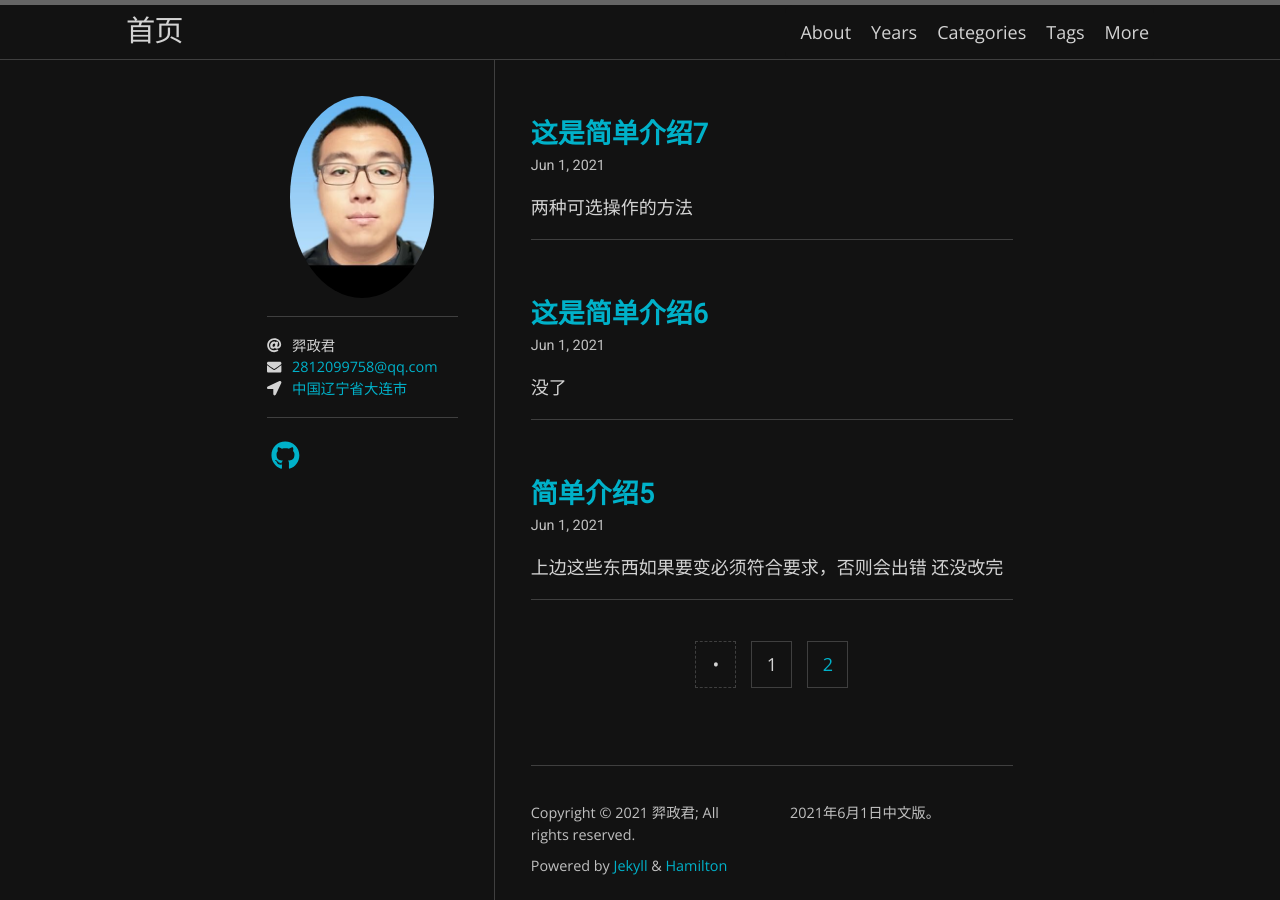
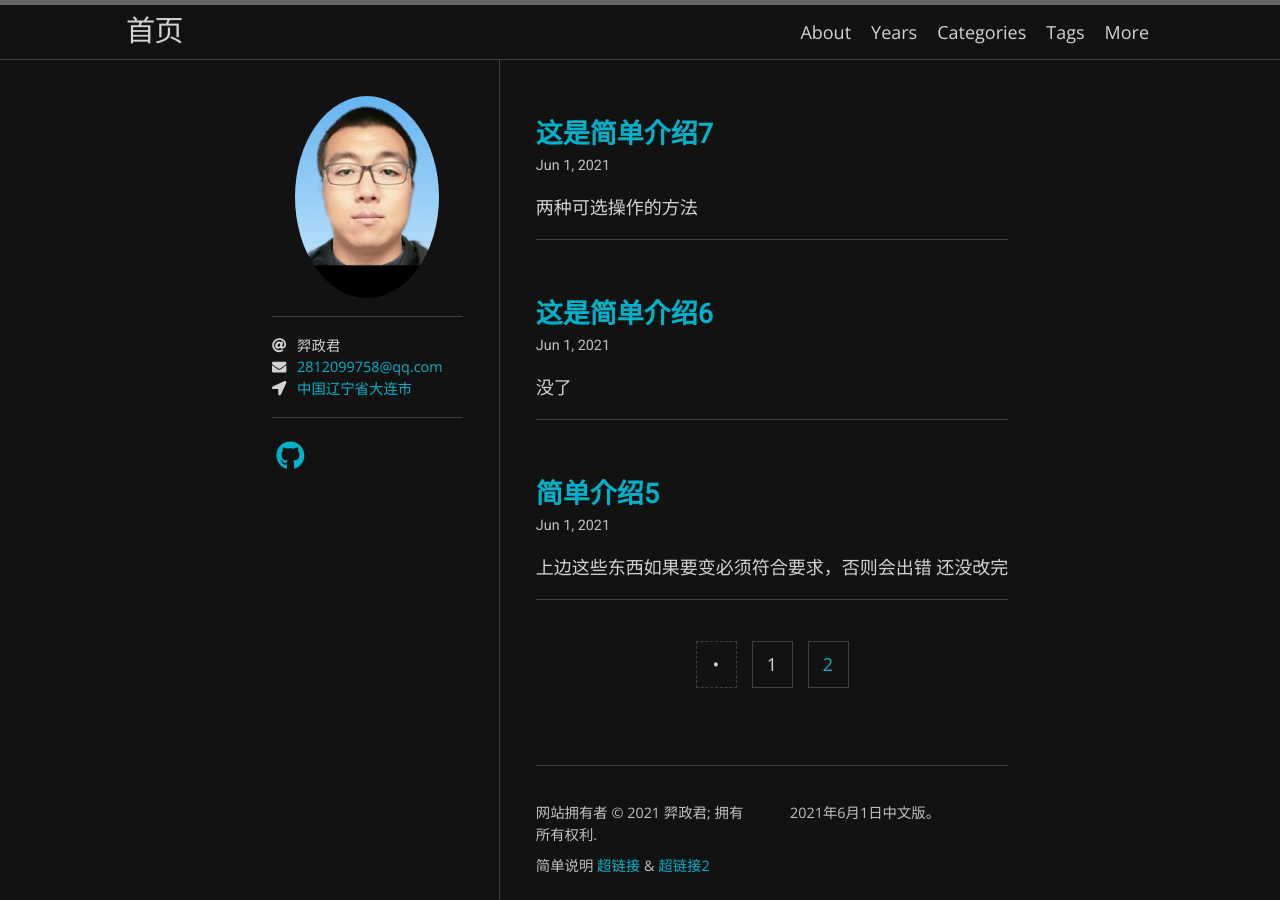
Before and after one commit to guohuanguohuan/helloyizhengjun.github.io, a Jekyll site: the page built from index.html, in a window 1280 px wide. Built offline with Jekyll 4.4.1, drawn with Linux system fonts in a browser that asks for light colours; nearby versions of some CDN libraries; some web fonts are replaced; the list of posts is cut into pages by our own code.

Commit message:
Update footer.html

```diff
--- a/_includes/footer.html
+++ b/_includes/footer.html
@@ -10,11 +10,11 @@
         {% assign year_string = year_from | append: '&nbsp;' | append: '-' | append: '&nbsp;' | append: year_to %}
       {% endif %}
       {% if site.author %}
-      <p>Copyright © {{ year_string }} {{ site.author }}; All rights reserved.</p>
+      <p>网站拥有者 © {{ year_string }} {{ site.author }}; 拥有所有权利.</p>
       {% endif %}
     </div>
     <p>
-      Powered by <a href="https://jekyllrb.com/">Jekyll</a> & <a href="https://github.com/ngzhio/jekyll-theme-hamilton">Hamilton</a>
+      简单说明 <a href="https://github.com/helloyizhengjun/helloyizhengjun.github.io">超链接</a> & <a href="https://github.com/helloyizhengjun/helloyizhengjun.github.io">超链接2</a>
     </p>
   </div>
 
```
